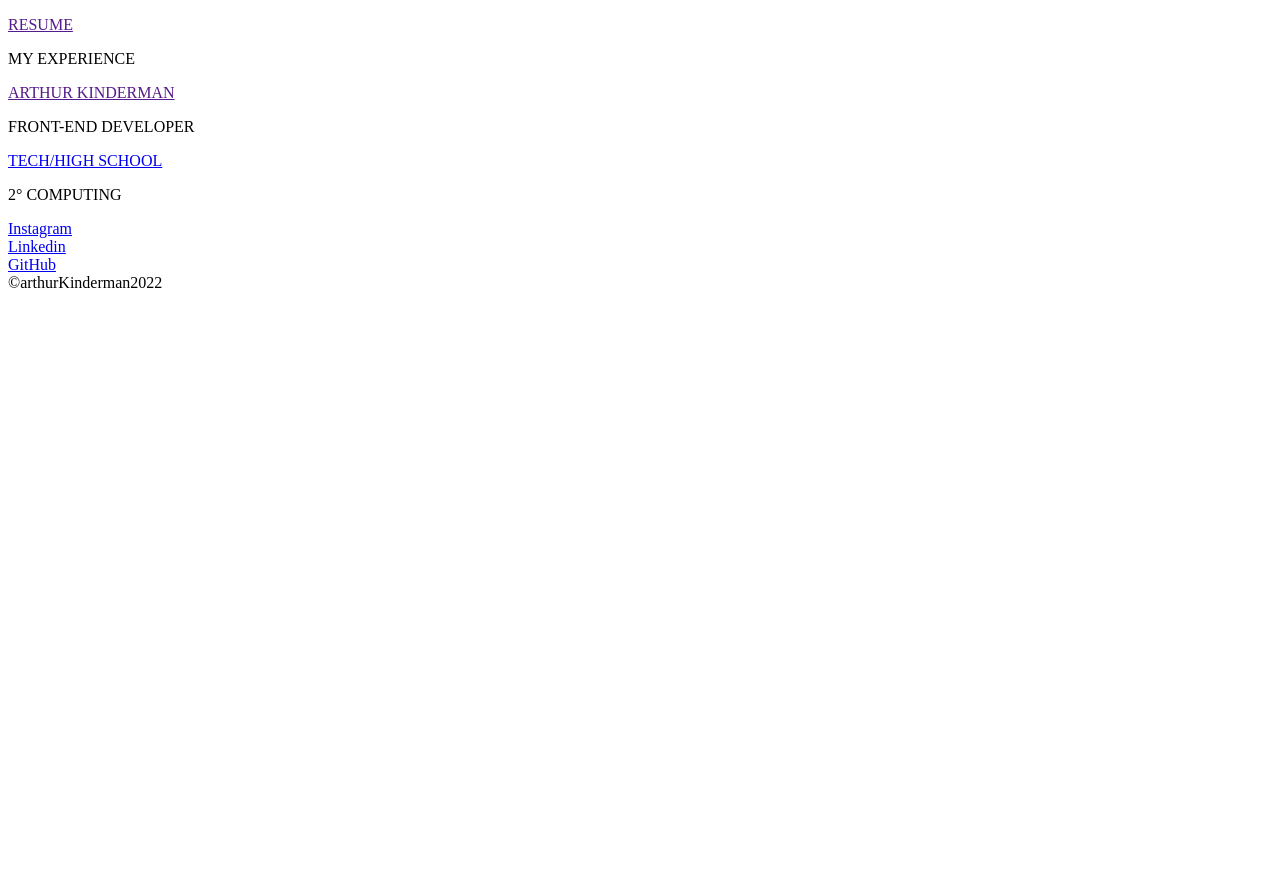
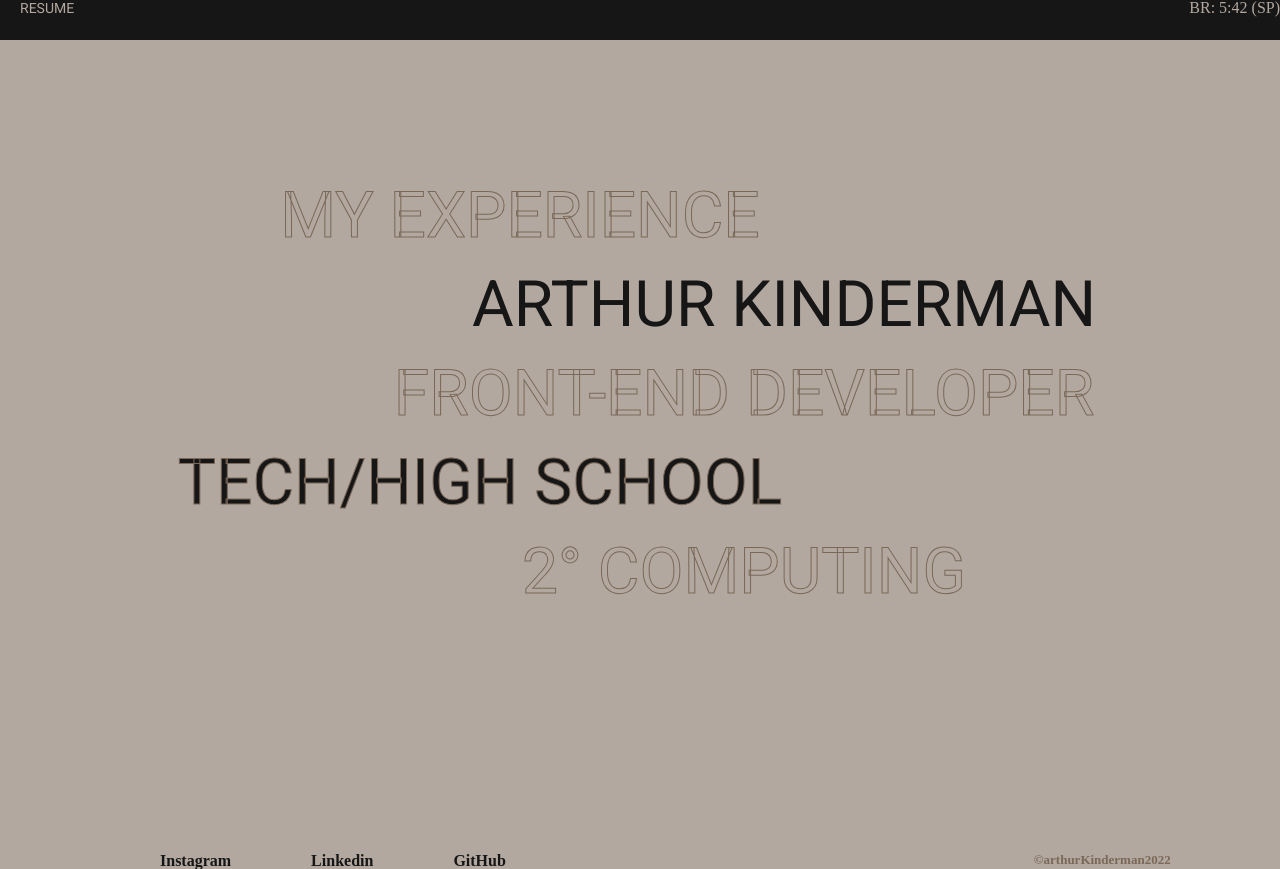
Before and after one commit to ArthurKinderman/projetoMeuRepositorio, a plain HTML site: page index.html in a window 1280 px wide. Before the commit the page ends 800 px from the top, so only its background shows below. Drawn offline with Linux system fonts and the light colour scheme; the site is published under a folder, as on GitHub Pages, so addresses that start at the root find nothing.

Commit message:
tentativa1001 de rodar o github pages

```diff
--- a/pages/index.html
+++ b/index.html
@@ -5,8 +5,8 @@
     <meta http-equiv="X-UA-Compatible" content="IE=edge">
     <meta name="viewport" content="width=device-width, initial-scale=1.0">
     <title>Portfólio</title>
-    <link rel="stylesheet" href="/css/style1.css">
-    <link rel="stylesheet" href="/css/resete.css">
+    <link rel="stylesheet" href="css/style1.css">
+    <link rel="stylesheet" href="css/resete.css">
 </head>
 <body onload="time()">
     <header class="cabeca">
@@ -43,5 +43,5 @@
     </section>
 
 </body>
-    <script src="/js/js.js"></script>
+    <script src="js/js.js"></script>
 </html>
```
